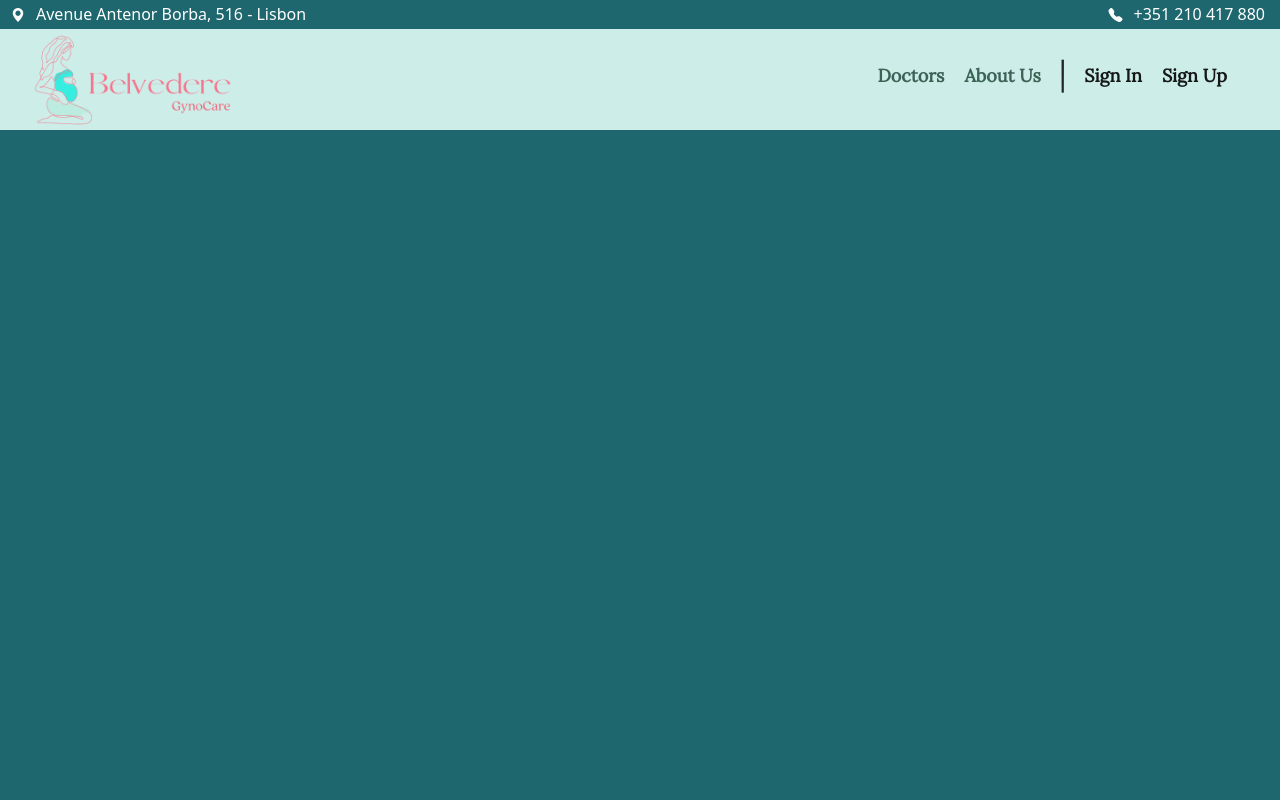
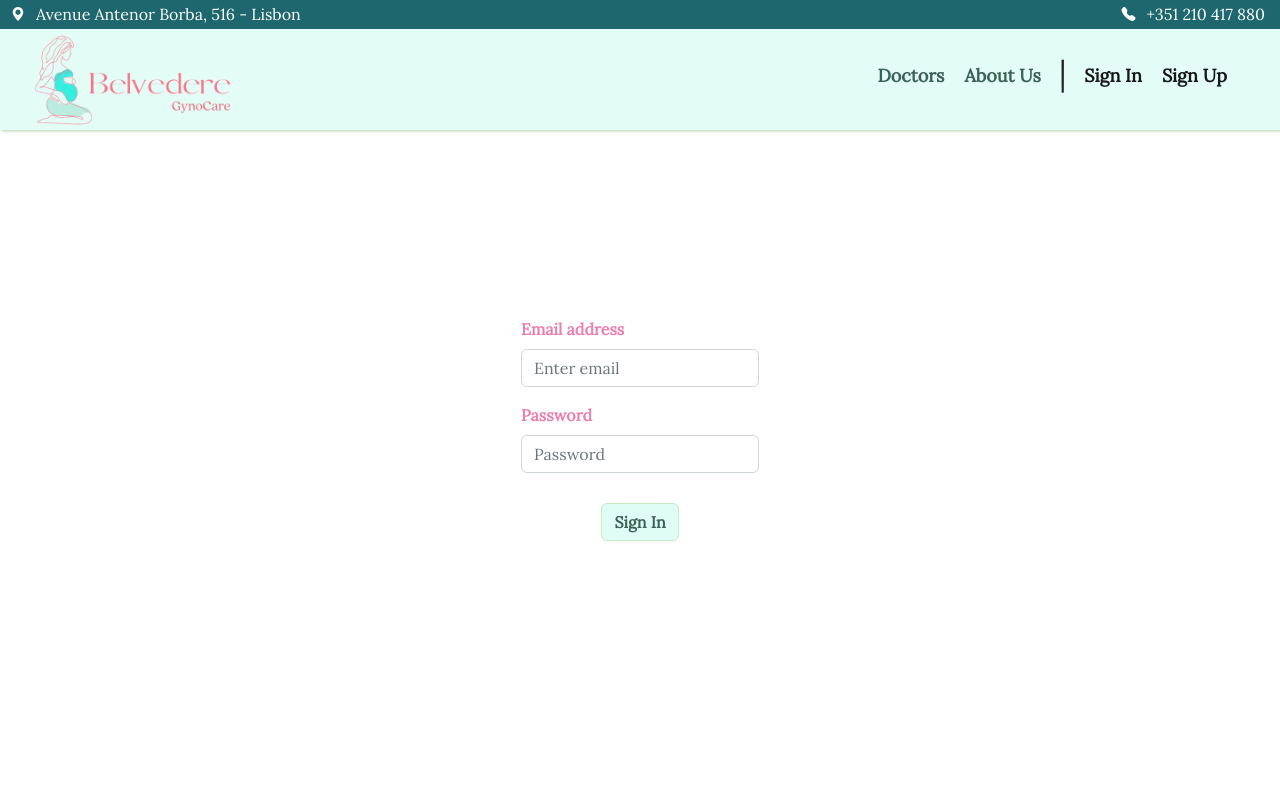
Before and after one commit to ligiatirado/clinic-react, a React (Create React App) app: page /signin in a window 1280 px wide. Shown: the top 800 px of the page. Built offline with nearby package versions, Linux system fonts and the light colour scheme.

Commit message:
adicionado formulario de login

```diff
--- a/src/App.js
+++ b/src/App.js
@@ -6,6 +6,7 @@ import Home from "./Pages/Home";
 import NavegationBar from "./components/navbar/navbar";
 import Navsup from "./components/navbar/Navsup";
 import About from "./Pages/About";
+import SigIn from "./Pages/SignIn";
 
 const App = () => {
   return (
@@ -15,6 +16,7 @@ const App = () => {
       <Routes>
         <Route path="/" element={<Home />} />
         <Route path="/about" element={<About />} />
+        <Route path="/signin" element={<SigIn />} />
       </Routes>
     </>
   );
--- /dev/null
+++ b/src/Pages/SignIn.jsx
@@ -0,0 +1,18 @@
+import "./signIn.css"
+import "bootstrap/dist/css/bootstrap.min.css";
+import "bootstrap/dist/js/bootstrap.bundle.min";
+import Footer from "../components/footer/footer";
+import FormLogin from "../components/form-login/FormLogin";
+
+
+
+function SigIn() {
+    return (
+        <>
+        <FormLogin />
+        <Footer />
+        </>
+    );
+}
+
+export default SigIn;
--- /dev/null
+++ b/src/components/form-login/FormLogin.jsx
@@ -0,0 +1,31 @@
+import "./formLogin.css";
+import Container from "react-bootstrap/Container";
+import "bootstrap/dist/css/bootstrap.min.css";
+import "bootstrap/dist/js/bootstrap.bundle.min";
+import Button from "react-bootstrap/Button";
+import Form from "react-bootstrap/Form";
+
+function FormLogin() {
+  return (
+    <Container className="container-login">
+      <div className="content-container">
+        <Form>
+          <Form.Group className="mb-3 label" controlId="formBasicEmail">
+            <Form.Label>Email address</Form.Label>
+            <Form.Control type="email" placeholder="Enter email" />
+          </Form.Group>
+
+          <Form.Group className="mb-3 label" controlId="formBasicPassword">
+            <Form.Label>Password</Form.Label>
+            <Form.Control className="input" type="password" placeholder="Password" />
+          </Form.Group>
+          <Button className="form-button" variant="primary" type="submit">
+            Sign In
+          </Button>
+        </Form>
+      </div>
+    </Container>
+  );
+}
+
+export default FormLogin;
--- /dev/null
+++ b/src/components/form-login/formLogin.css
@@ -0,0 +1,30 @@
+* {
+    font-family: 'Lora', serif;
+}
+
+.container-login {
+    background-color: white;
+    display: flex;
+    min-width: 100%;
+    min-height: 100vh;
+    justify-content: center;
+    align-items: center;
+}
+
+.content-container {
+    padding: 25px;
+    border: 2px;
+    min-width: 20vw;
+}
+
+.label {
+    color: #ea80b0;
+    font-weight: 600;
+
+}
+
+.form-button {
+    background-color: #e0fdf5;
+    box-shadow: none;
+    margin-top: 30px;
+}
--- a/src/components/navbar/navbar.css
+++ b/src/components/navbar/navbar.css
@@ -6,6 +6,7 @@
     left: 0;
     z-index: 5;
     margin-top: 100px;
+    box-shadow: 2px 1px 3px rgba(161, 194, 152, 80%) ;
 }
 
 .container-fluid {
--- a/src/components/navbar/navbar.jsx
+++ b/src/components/navbar/navbar.jsx
@@ -33,7 +33,7 @@ function NavegationBar() {
                   <NavLink className="nav-link" to="/">Doctors</NavLink>
                   <NavLink className="nav-link" to="/about">About Us</NavLink>
                   <h2 className="space"> | </h2>
-                  <NavLink className="nav-link">Sign In</NavLink>
+                  <NavLink className="nav-link" to="/signin">Sign In</NavLink>
                   <NavLink className="nav-link">Sign Up</NavLink>
                 </Nav>
               </Offcanvas.Body>
```
Also changed, not shown: src/Pages/signIn.css (added).
